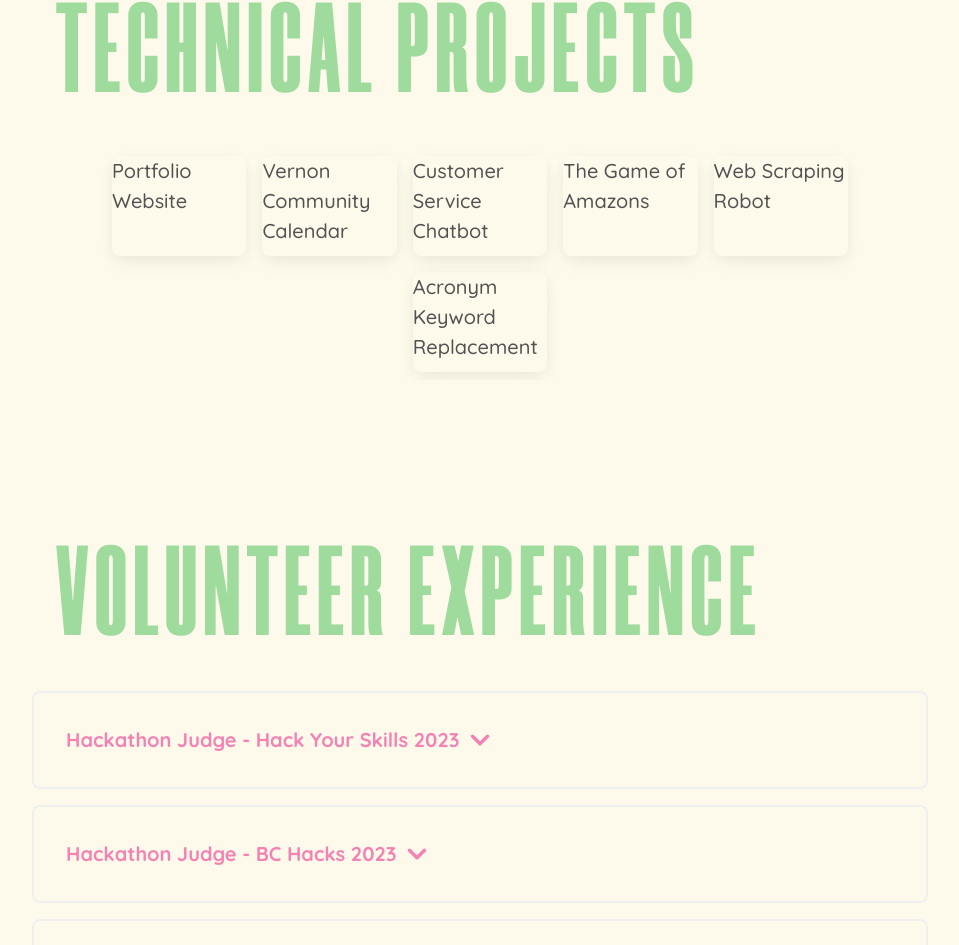
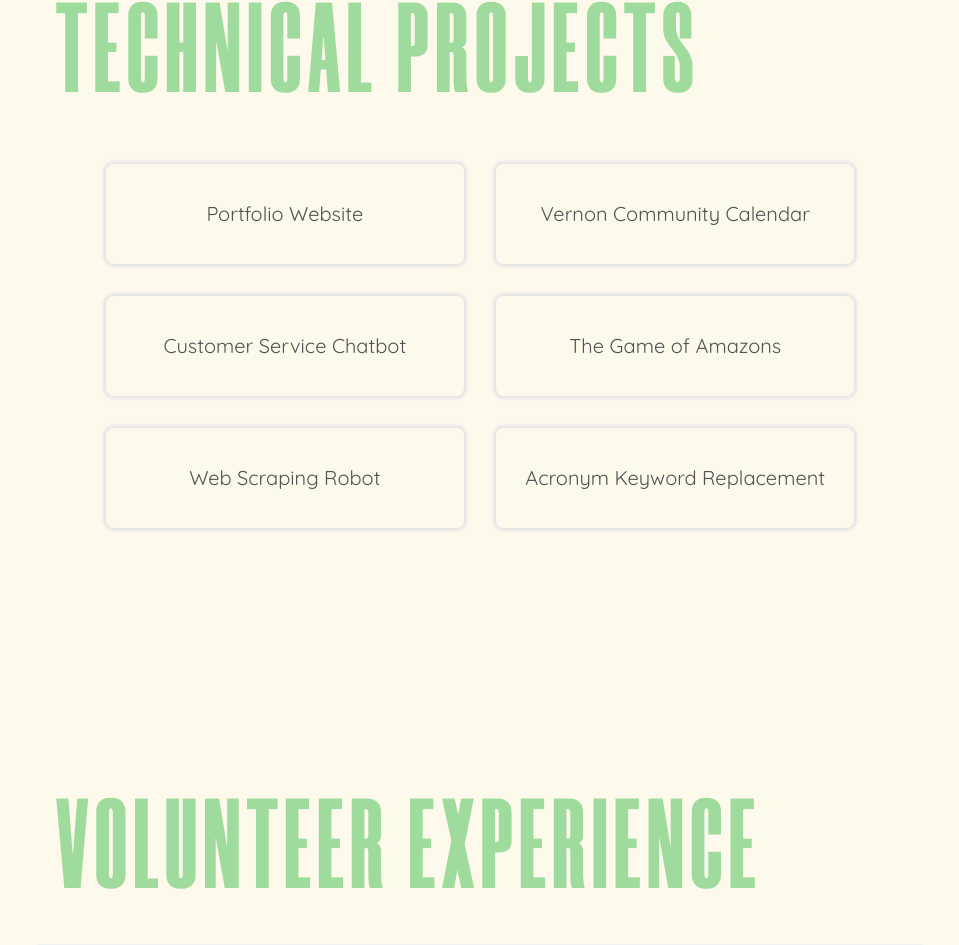
Before and after one commit to shreyasichauhan19/ShreyasiChauhan, a React (Vite) app: page / in a window 1280 px wide. Shown: the part 4148-5093 px from the top of the page, without its empty margins (160-1119 px from the left). Built offline with nearby package versions, Linux system fonts and the light colour scheme; a web font is replaced by a local one.

Commit message:
looking good

```diff
--- a/src/Components/ProjectCards.jsx
+++ b/src/Components/ProjectCards.jsx
@@ -1,19 +1,20 @@
 // ProjectCards.js
 import React from 'react';
 
-const ProjectCards = ({ title, description, link }) => {
+const ProjectCards = ({ title, link }) => {
   return (
-    <div className="block h-[100px] rounded-lg bg-white shadow-[0_2px_15px_-3px_rgba(0,0,0,0.07),0_10px_20px_-2px_rgba(0,0,0,0.04)] dark:bg-neutral-700">
 
-      <a href={link}>
-      <div >
-        <h5 className="font-medium text-grayscale-400 dark:text-neutral-50 flex items-center justify-center" style={{ fontFamily: 'Quicksand', fontSize: '20px'}}>
+    <a
+    href={link} className="block p-2 h-[100px] rounded-lg bg-white shadow-[0px_0px_3px_3px_rgba(230,230,230)] hover:bg-primary-400 hover:transform hover:scale-105 duration-500 ease-in-out dark:bg-neutral-300 flex items-center justify-center"
+    target="_blank"
+    rel="noopener noreferrer"
+    >
+    <div>
+      <div className="text-grayscale-400 dark:text-neutral-50 flex items-center justify-center" style={{ fontFamily: 'Quicksand', fontSize: '20px'}}>
           {title}
-        </h5>
-        <p>{description}</p>
       </div>
-      </a>
     </div>
+    </a>
   );
 };
 
--- a/src/Pages/Projects.jsx
+++ b/src/Pages/Projects.jsx
@@ -40,9 +40,9 @@ const Projects = () => {
         <div className="mt-[15%]">
           <SectionTitle title="TECHNICAL PROJECTS"/>
         </div>
-        <div className="w-full flex flex-wrap items-center justify-center">
+        <div className="w-full mb-[10%] flex flex-wrap items-center justify-center">
           {projectData.map((project, index) => (
-            <div className="w-[15%] m-2 items-center justify-center" key={index}>
+            <div className="w-[40%] m-4 items-center justify-center" key={index}>
               <ProjectCards
                 title={project.title}
                 link={project.link}
```
Also changed, not shown: src/Constants/constants.js (+11 -0 lines).
